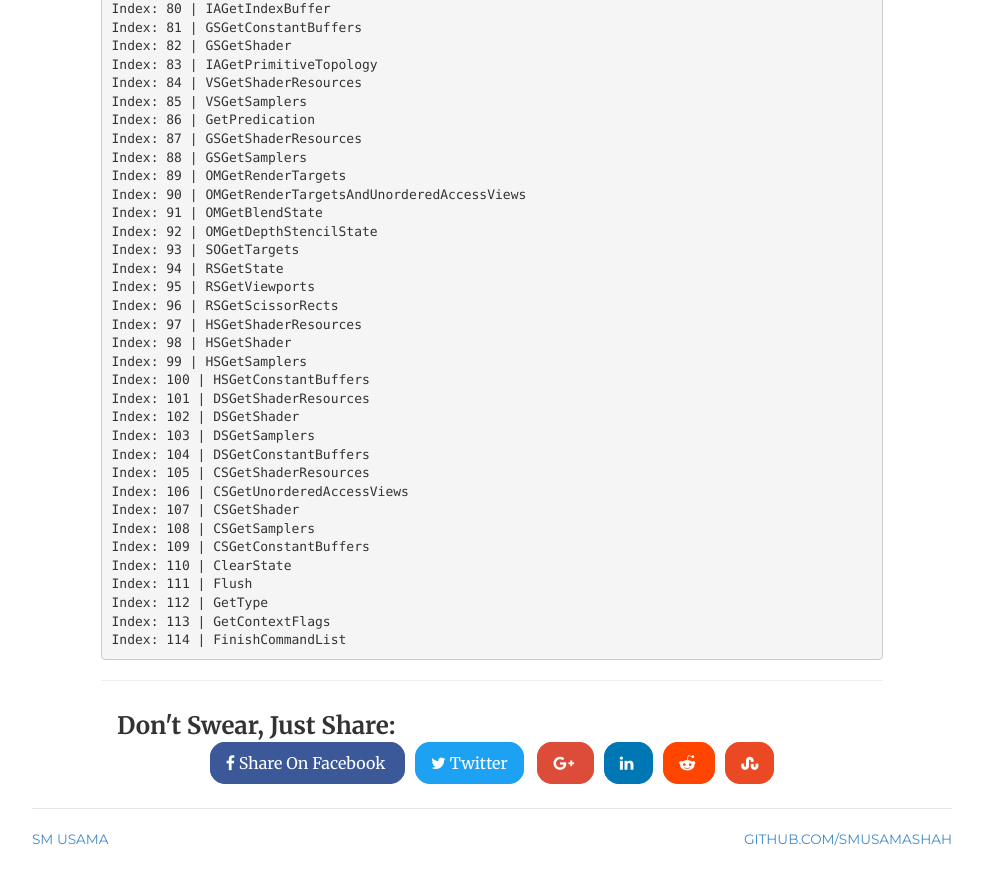
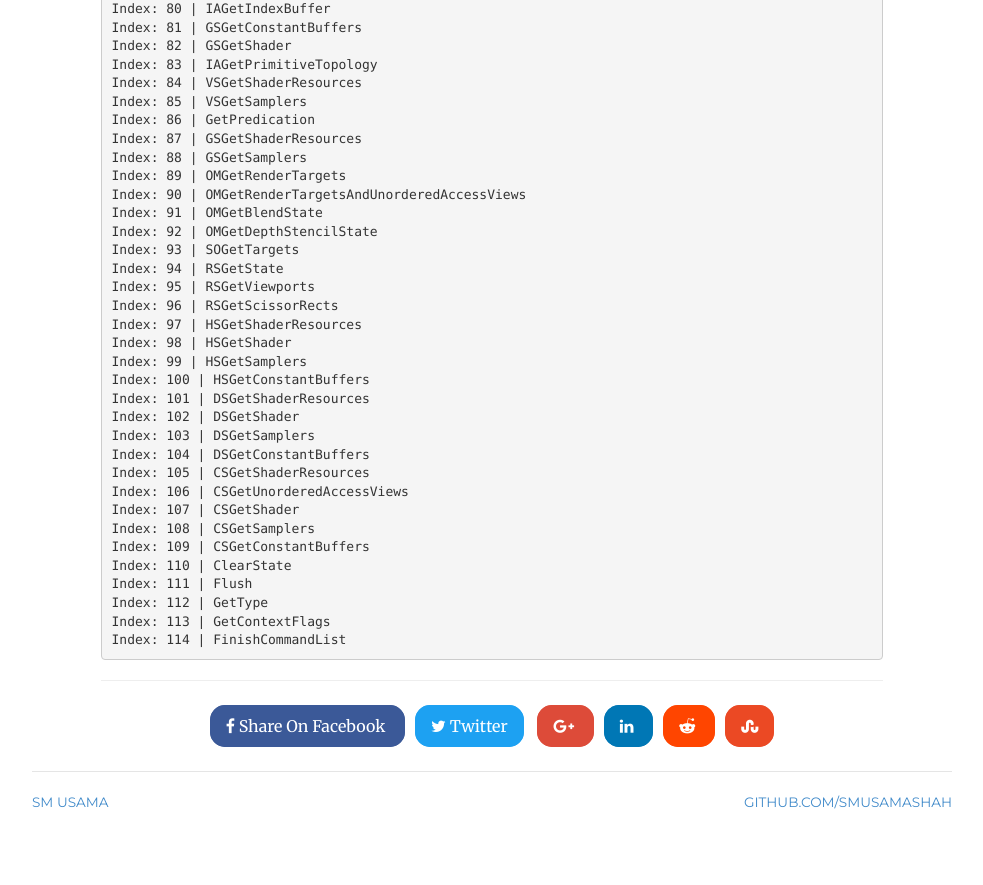
Before and after one commit to SMUsamaShah/SMUsamaShah.github.io, a Jekyll site: the page built from _posts/2017-10-14-ID3D10Device-VTable.md, in a window 1280 px wide and 900 px high, scrolled down 3935 px. Shown: the top 885 px of the window, without its empty margins (148-1131 px from the left). Built offline with Jekyll 4.4.1, drawn with Linux system fonts in a browser that asks for light colours; comment, search, counter and statistics services are not loaded; after the commit the page ends 4799 px from its top, so only the background shows below that.

Commit message:
disabled title near share buttons

```diff
--- a/_includes/social-buttons.html
+++ b/_includes/social-buttons.html
@@ -1,7 +1,7 @@
 <div class="social-buttons">
-		<h3>
+		<!-- <h3>
 			Don't Swear, Just Share:
-		</h3>
+		</h3> -->
     <a href="https://facebook.com/sharer.php?u={{ site.url }}{{ page.url }}"
     rel="nofollow" target="_blank" title="Share on Facebook" class="z-2 z-h social fb">
     	<i class="fa fa-facebook"></i> Share On Facebook
```
